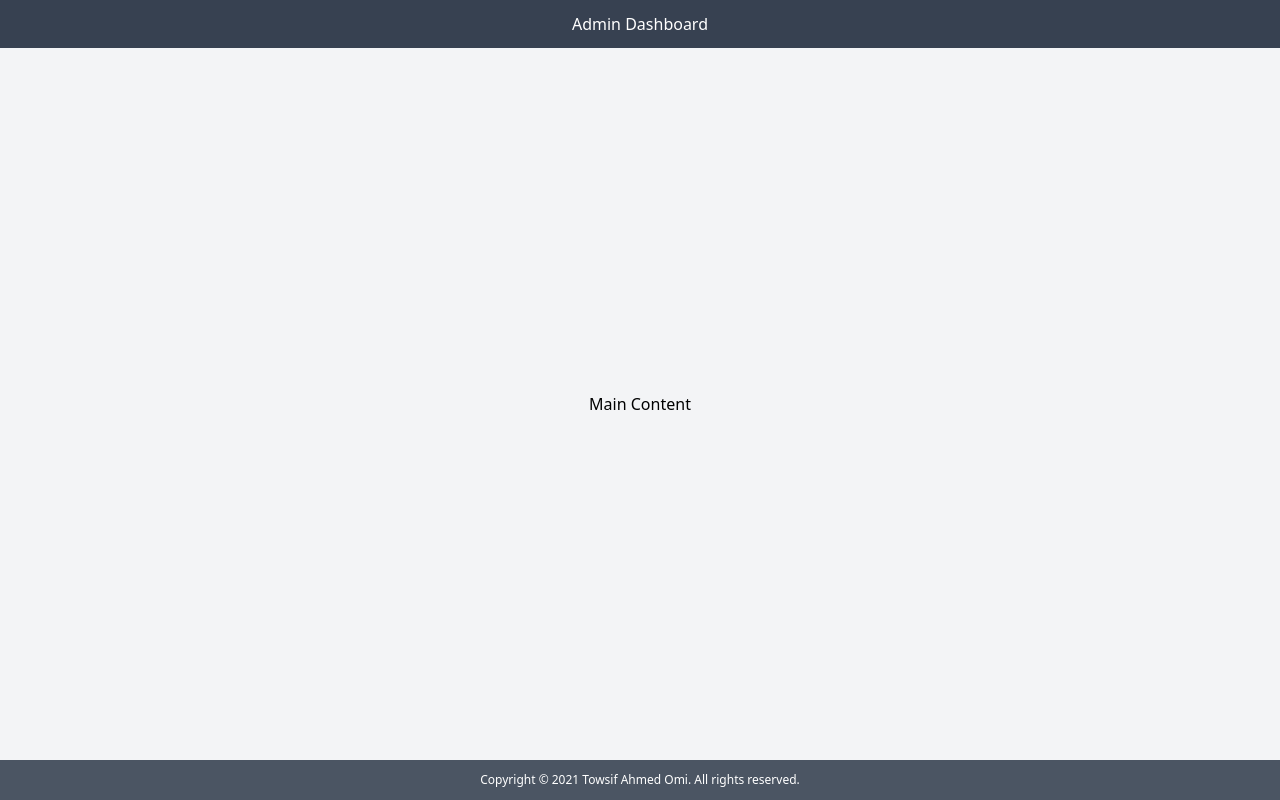
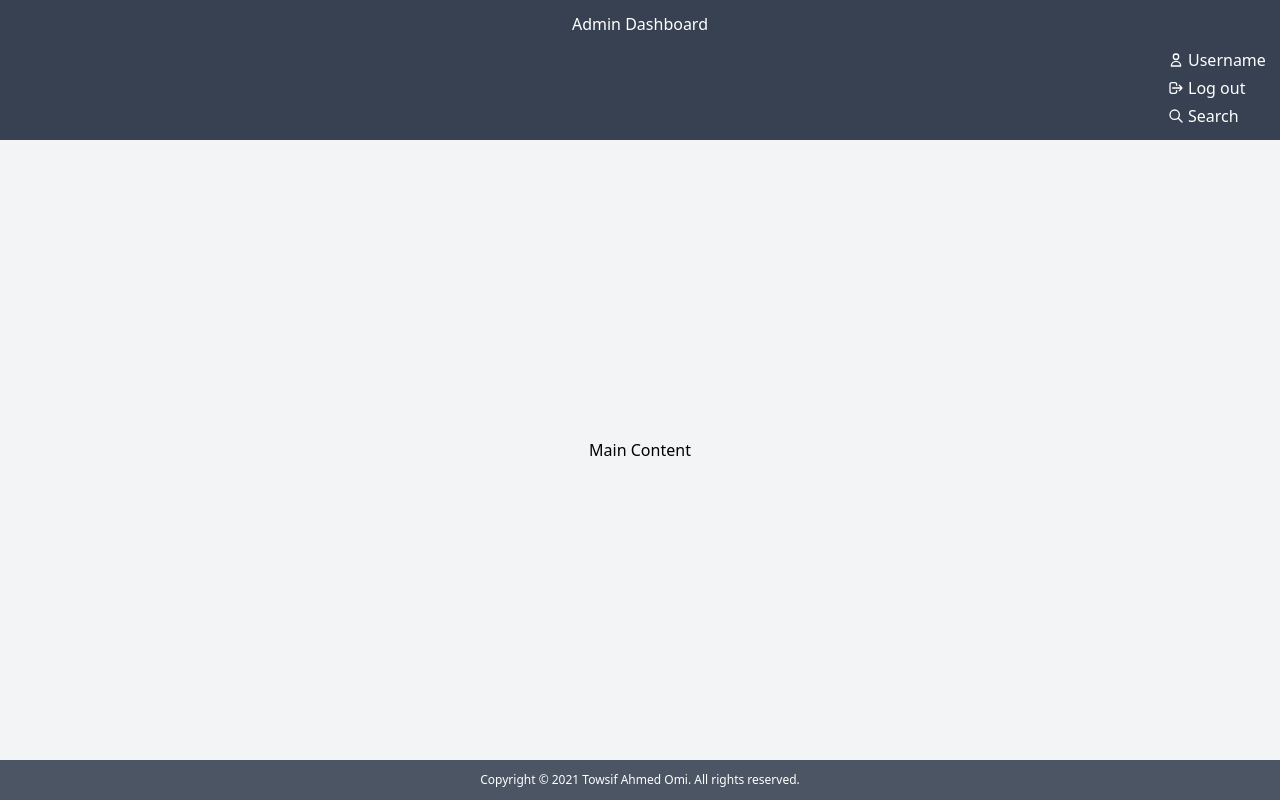
Before and after one commit to towsif031/admin-dashboard-with-tailwindcss, a website built with Vite: page index.html in a window 1280 px wide. Built offline with nearby package versions, Linux system fonts and the light colour scheme.

Commit message:
nav with icons.

```diff
--- a/index.html
+++ b/index.html
@@ -11,10 +11,11 @@
 	<body class="bg-gray-100">
 		<!-- content wrapper -->
 		<div class="container flex flex-col min-h-screen">
-			<header class="bg-gray-700 py-3">
-				<nav class="text-white flex">
+			<header class="py-3 bg-gray-700">
+				<nav class="flex flex-col text-white">
+					<div class="flex">
 						<div class="flex-1">
-						<h1 class="text-center pl-8 lg:pl-0">
+							<h1 class="pl-8 text-center lg:pl-0">
 								Admin Dashboard
 							</h1>
 						</div>
@@ -22,7 +23,7 @@
 							<div class="pr-2">
 								<svg
 									xmlns="http://www.w3.org/2000/svg"
-								class="h-6 w-6"
+									class="w-6 h-6"
 									fill="none"
 									viewBox="0 0 24 24"
 									stroke="currentColor"
@@ -36,12 +37,75 @@
 								</svg>
 							</div>
 						</div>
+					</div>
+					<div class="grid gap-1 pt-3 justify-items-end">
+						<div>
+							<h3 class="flex items-center text-base w-28">
+								<span class="pr-1"
+									><svg
+										xmlns="http://www.w3.org/2000/svg"
+										class="w-4 h-4"
+										fill="none"
+										viewBox="0 0 24 24"
+										stroke="currentColor"
+									>
+										<path
+											stroke-linecap="round"
+											stroke-linejoin="round"
+											stroke-width="2"
+											d="M16 7a4 4 0 11-8 0 4 4 0 018 0zM12 14a7 7 0 00-7 7h14a7 7 0 00-7-7z"
+										/></svg
+								></span>
+								Username
+							</h3>
+						</div>
+						<div>
+							<h3 class="flex items-center text-base w-28">
+								<span class="pr-1"
+									><svg
+										xmlns="http://www.w3.org/2000/svg"
+										class="w-4 h-4"
+										fill="none"
+										viewBox="0 0 24 24"
+										stroke="currentColor"
+									>
+										<path
+											stroke-linecap="round"
+											stroke-linejoin="round"
+											stroke-width="2"
+											d="M17 16l4-4m0 0l-4-4m4 4H7m6 4v1a3 3 0 01-3 3H6a3 3 0 01-3-3V7a3 3 0 013-3h4a3 3 0 013 3v1"
+										/></svg
+								></span>
+								Log out
+							</h3>
+						</div>
+						<div>
+							<h3 class="flex items-center text-base w-28">
+								<span class="pr-1"
+									><svg
+										xmlns="http://www.w3.org/2000/svg"
+										class="w-4 h-4"
+										fill="none"
+										viewBox="0 0 24 24"
+										stroke="currentColor"
+									>
+										<path
+											stroke-linecap="round"
+											stroke-linejoin="round"
+											stroke-width="2"
+											d="M21 21l-6-6m2-5a7 7 0 11-14 0 7 7 0 0114 0z"
+										/></svg
+								></span>
+								Search
+							</h3>
+						</div>
+					</div>
 				</nav>
 			</header>
-			<main class="flex-1 flex flex-col justify-center items-center">
+			<main class="flex flex-col items-center justify-center flex-1">
 				<h1>Main Content</h1>
 			</main>
-			<footer class="bg-gray-600 text-white py-3 px-1">
+			<footer class="px-1 py-3 text-white bg-gray-600">
 				<p class="text-xs text-center">
 					Copyright &copy; 2021 Towsif Ahmed Omi.
 					<br class="md:hidden" />All rights reserved.
```
Lines whose indentation alone changed are shown as unchanged.
